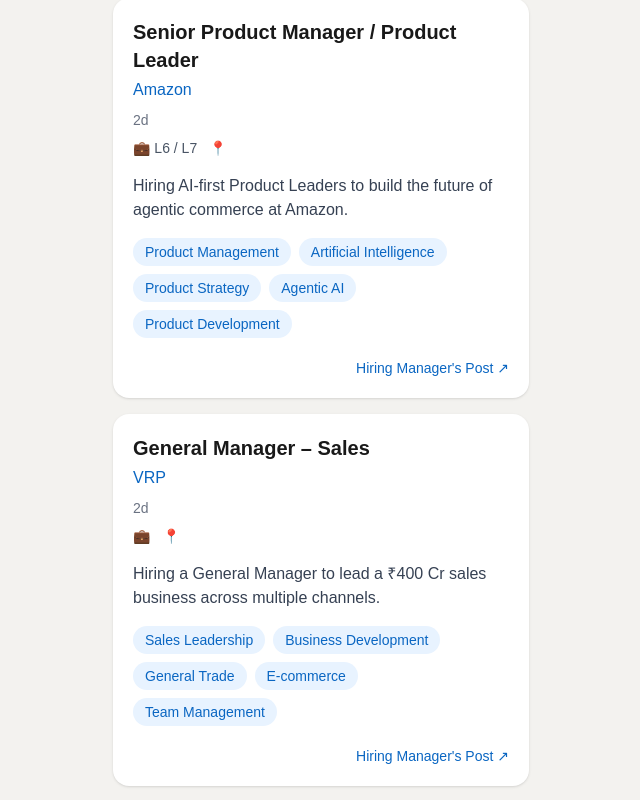
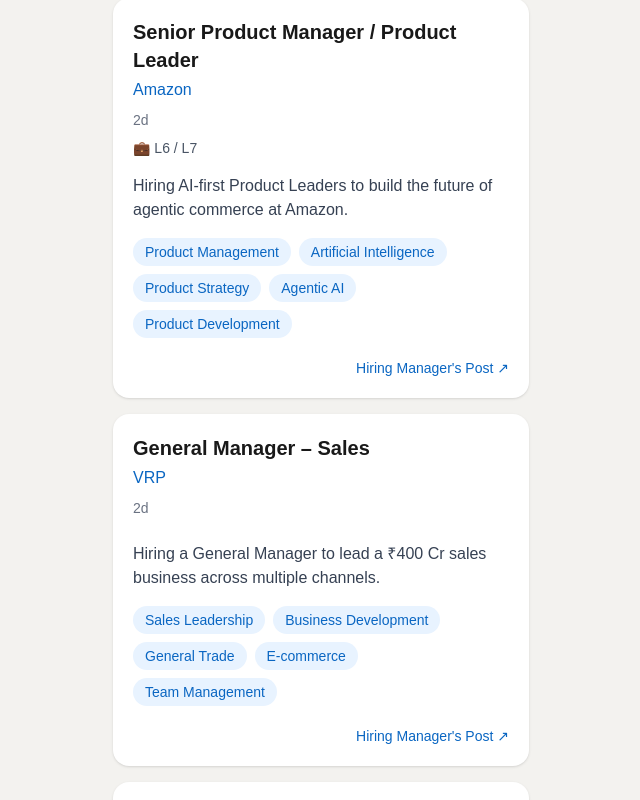
Before and after one commit to sarathkrishnanev7/whoshiring, a Next.js app: page / in a window 1280 px wide. Shown: the part 1740-2540 px from the top of the page, without its empty margins (319-959 px from the left). Built offline with nearby package versions, Linux system fonts and the light colour scheme.

Commit message:
Fix nullable experience and location

```diff
--- a/components/HiringCard.tsx
+++ b/components/HiringCard.tsx
@@ -4,8 +4,8 @@
     posted: string;
     summary: string;
     skills: string[];
-    experience: string;
-    location: string;
+    experience: string|null;
+    location: string|null;
     linkedinUrl: string;
   };
 
@@ -41,8 +41,8 @@
         </p>
 
         <div className="mt-2 flex flex-wrap gap-3 text-sm text-gray-600">
-  <span>💼 {experience}</span>
-  <span>📍 {location}</span>
+  {experience && <span>💼 {experience}</span>}
+  {location && <span>📍 {location}</span>}
 </div>
 
 
```
